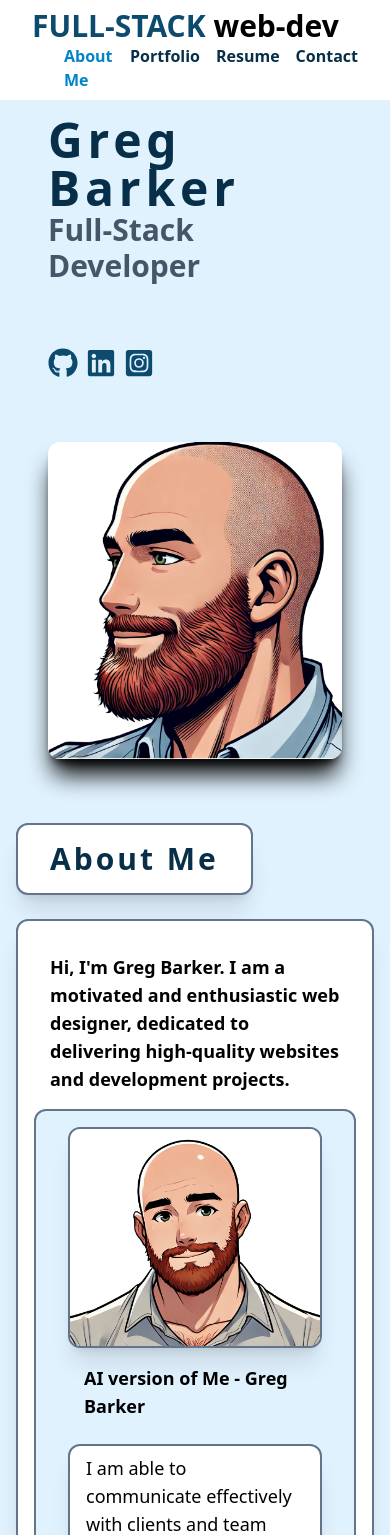
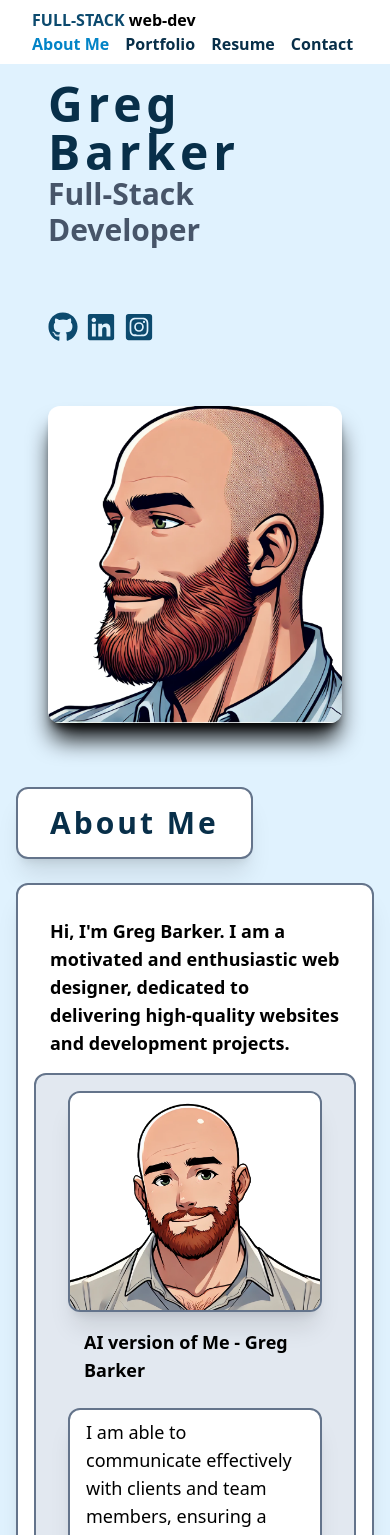
Before and after one commit to savevsgames/React-Portfolio, a React (Vite) app in the folder React-Portfolio/: page / in a window 390 px wide. Shown: the top 1535 px of the page. Built offline with nearby package versions, Linux system fonts and the light colour scheme.

Commit message:
Adding links to socials and css touch-ups

```diff
--- a/React-Portfolio/src/assets/data.jsx
+++ b/React-Portfolio/src/assets/data.jsx
@@ -182,18 +182,18 @@ export const socials = [
     id: 1,
     name: "GitHub",
     url: "https://github.com/savevsgames",
-    icon: <FaGithub className="sm:h-24 sm:w-24 md:h-32 md:w-32" />,
+    icon: <FaGithub className="sm:h-16 sm:w-16 md:h-24 md:w-24" />,
   },
   {
     id: 2,
     name: "LinkedIn",
-    url: "https://www.linkedin.com/in/greg-barker-1a2b3b4/",
-    icon: <FaLinkedin className="sm:h-24 sm:w-24 md:h-32 md:w-32" />,
+    url: "https://www.linkedin.com/in/greg-barker-savevsgames",
+    icon: <FaLinkedin className="sm:h-16 sm:w-16 md:h-24 md:w-24" />,
   },
   {
     id: 3,
     name: "Instagram",
     url: "https://www.instagram.com/savevsgames/",
-    icon: <FaInstagramSquare className="sm:h-24 sm:w-24 md:h-32 md:w-32" />,
+    icon: <FaInstagramSquare className="sm:h-16 sm:w-16 md:h-24 md:w-24" />,
   },
 ];
--- a/React-Portfolio/src/components/AboutCard.jsx
+++ b/React-Portfolio/src/components/AboutCard.jsx
@@ -1,17 +1,6 @@
 const AboutCard = (aboutInfo) => {
   const { id, heading, content, image, imageInfo } = aboutInfo;
-  console.log(
-    "id",
-    id,
-    "heading",
-    heading,
-    "content",
-    content,
-    "image",
-    image,
-    "imageInfo",
-    imageInfo
-  );
+
   return (
     <article className="bg-sky-100">
       <div
@@ -19,7 +8,7 @@ const AboutCard = (aboutInfo) => {
         className="bg-white border-2 border-slate-500 rounded-xl p-4 w-full shadow-xl"
       >
         <p className="text-lg font-bold p-4">{heading}</p>
-        <div className="bg-sky-100 px-8 py-4 rounded-xl border-2 border-slate-500">
+        <div className="bg-slate-200 px-8 py-4 rounded-xl border-2 border-slate-500">
           <img
             src={image}
             alt="Greg Barker"
--- a/React-Portfolio/src/components/Downloadable.jsx
+++ b/React-Portfolio/src/components/Downloadable.jsx
@@ -26,9 +26,9 @@ const Downloadable = () => {
           >
             {" "}
             Greg Barker&apos;s Resume
-            <icon>
+            <span>
               <FaFileDownload className="w-8 h-8 text-sky-950" />
-            </icon>
+            </span>
           </button>
         </p>
       </section>
--- a/React-Portfolio/src/components/HeroImg.jsx
+++ b/React-Portfolio/src/components/HeroImg.jsx
@@ -17,9 +17,11 @@ const HeroImg = () => {
               {socials.map((social) => {
                 const { id, icon } = social;
                 return (
-                  <li key={id} className="text-sky-900">
-                    <icon>{icon}</icon>
-                  </li>
+                  <a href={social.url} key={id} className="text-sky-900">
+                    <li key={id} className="text-sky-900">
+                      <span>{icon}</span>
+                    </li>
+                  </a>
                 );
               })}
             </ul>
--- a/React-Portfolio/src/components/Navbar.jsx
+++ b/React-Portfolio/src/components/Navbar.jsx
@@ -5,10 +5,10 @@ const Navbar = () => {
   return (
     <nav className="bg-white">
       <div className="mx-auto max-w-7xl px-8 py-2 flex flex-col justify-between sm:flex-row sm-gap-x-16 sm:items-center sm:py-8">
-        <h2 className="text-3xl font-bold">
+        <h2 className="font-bold sm:text-2xl lg:text-3xl sm:mb-4 mb-0">
           <span className="text-sky-900">FULL-STACK </span> web-dev
         </h2>
-        <div className="flex gap-3 ml-8">
+        <div className="flex gap-3">
           <ul className="flex flex-row gap-4 text-sky-950 font-bold">
             <li className="nav-item">
               <Link
--- a/React-Portfolio/src/components/Skill.jsx
+++ b/React-Portfolio/src/components/Skill.jsx
@@ -3,9 +3,9 @@ const Skill = (skill) => {
   return (
     <article
       key={id}
-      className="border-slate-500 border-2 rounded-xl p-4 h-48 bg-white shadow-xl"
+      className="border-slate-500 border-2 rounded-xl p-4 bg-white shadow-xl"
     >
-      <icon>{icon2}</icon>
+      <span>{icon2}</span>
       <h3 className="text-xl font-bold">{title}</h3>
 
       <p>{text}</p>
--- a/React-Portfolio/src/pages/AboutMe.jsx
+++ b/React-Portfolio/src/pages/AboutMe.jsx
@@ -10,7 +10,6 @@ const AboutMe = () => {
         </h3>
         <article className="grid md:grid-cols-2 sm:grid-cols-1 gap-6">
           {about.map((aboutInfo) => {
-            console.log(about);
             return <AboutCard key={aboutInfo.id} {...aboutInfo} />;
           })}
         </article>
```
